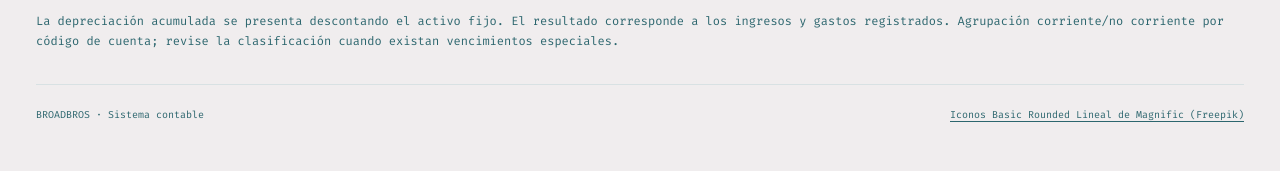
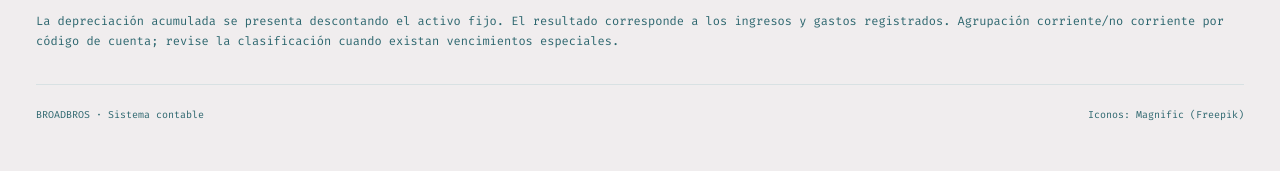
Before and after one commit to lamascara-17/BroadBros---Sistema-Contable, a Django app: page /reportes/balance-general/ in a window 1280 px wide. Shown: the part 1256-1427 px from the top of the page. Run offline with Django 5.2, Linux system fonts and the light colour scheme; data comes from the database, SQL or seed files in the repository.

Commit message:
Quita enlace externo de iconos del pie de página

```diff
--- a/templates/base.html
+++ b/templates/base.html
@@ -69,7 +69,7 @@
                     </div>
                 {% endif %}
                 {% block content %}{% endblock %}
-                <div class="site-credits"><span>BROADBROS · Sistema contable</span><a href="https://www.magnific.com/es/autor/magnific/iconos/basic-rounded-lineal_4" target="_blank" rel="noopener noreferrer">Iconos Basic Rounded Lineal de Magnific (Freepik)</a></div>
+                <div class="site-credits"><span>BROADBROS · Sistema contable</span><span>Iconos: Magnific (Freepik)</span></div>
             </section>
         </main>
     </div>
```
